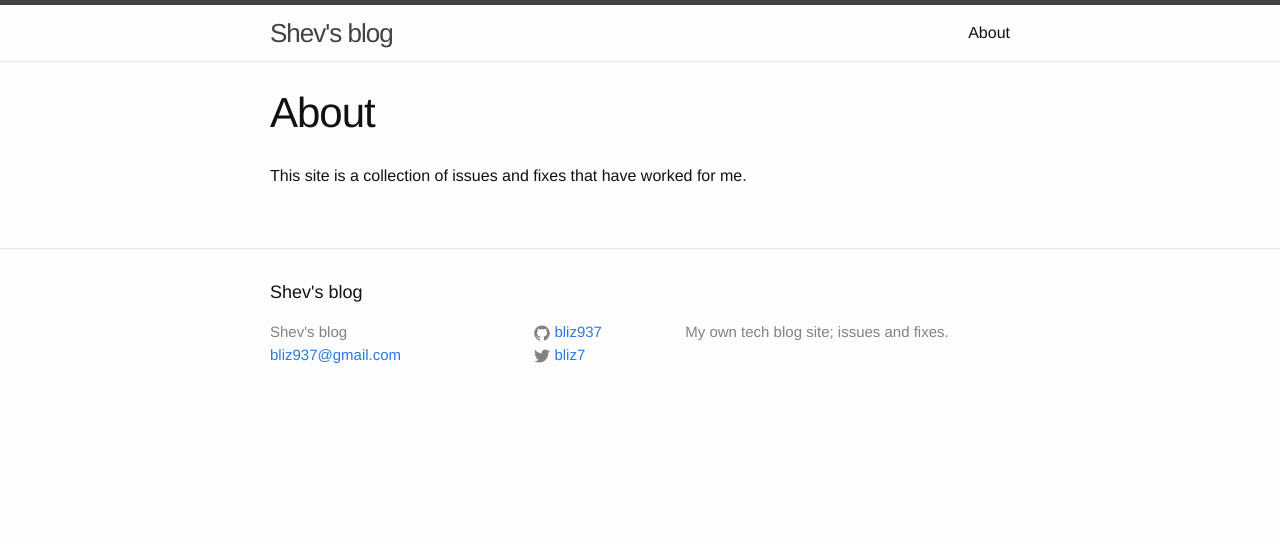
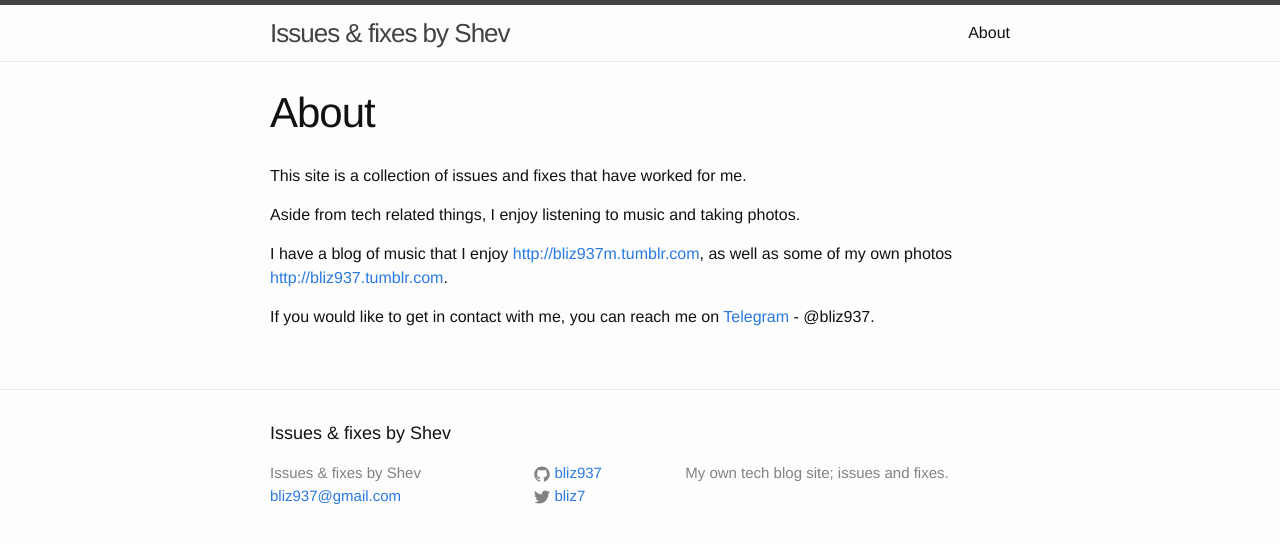
Before and after one commit to bliz937/bliz937.github.io, a Jekyll site: the page built from about.md, in a window 1280 px wide. Shown: the top 544 px of the page. Built offline with Jekyll 4.4.1, drawn with Linux system fonts in a browser that asks for light colours.

Commit message:
Added some about

```diff
--- a/_config.yml
+++ b/_config.yml
@@ -6,7 +6,7 @@
 # 'jekyll serve'. If you change this file, please restart the server process.
 
 # Site settings
-title: Shev's blog
+title: Issues & fixes by Shev
 email: bliz937@gmail.com
 description: > # this means to ignore newlines until "baseurl:"
   My own tech blog site; issues and fixes.
--- a/about.md
+++ b/about.md
@@ -5,3 +5,10 @@ permalink: /about/
 ---
 
 This site is a collection of issues and fixes that have worked for me.
+
+Aside from tech related things, I enjoy listening to music and taking photos.
+
+I have a blog of music that I enjoy [http://bliz937m.tumblr.com](http://bliz937m.tumblr.com), as well as some of my own photos
+[http://bliz937.tumblr.com](http://bliz937.tumblr.com).
+
+If you would like to get in contact with me, you can reach me on [Telegram](https://telegram.org) - @bliz937.
```
